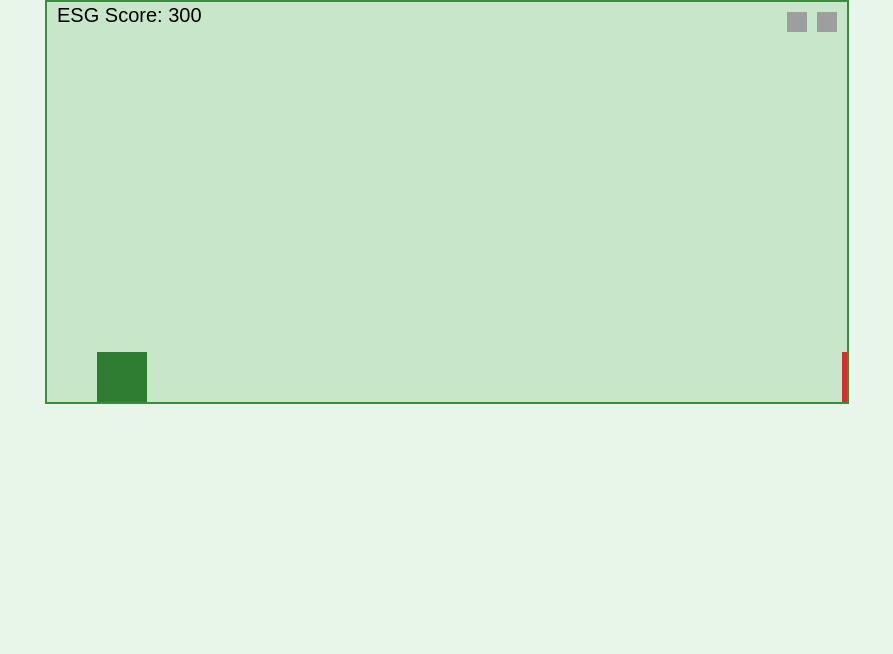
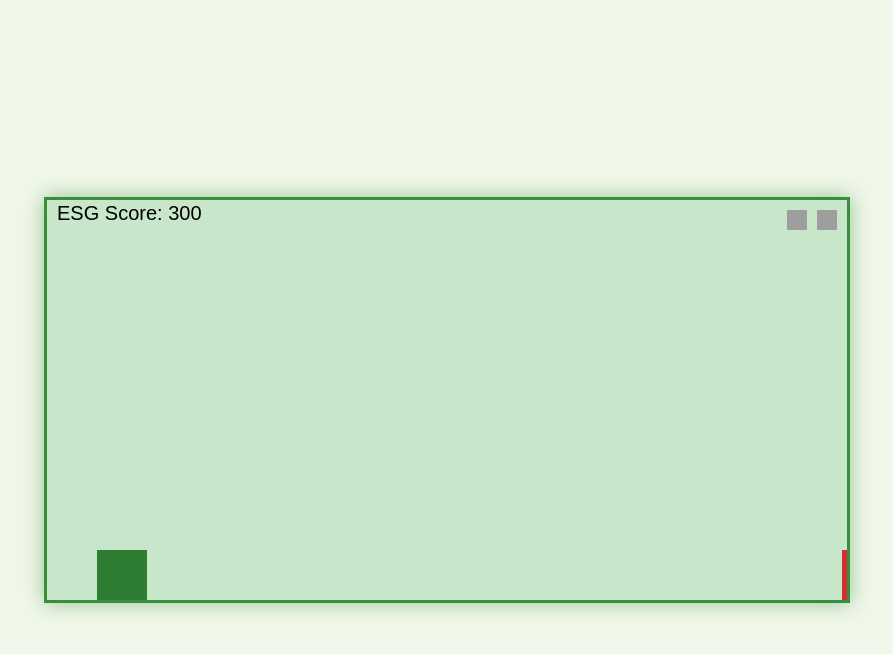
Before and after one commit to eizarg95/minigame, a plain HTML site: page index.html in a window 1280 px wide. Shown: the whole page, without its empty margins (193-1086 px from the left). Drawn offline with Linux system fonts and the light colour scheme.

Commit message:
Update style.css

```diff
--- a/style.css
+++ b/style.css
@@ -1,12 +1,15 @@
 body {
   margin: 0;
-  overflow: hidden;
-  background: #e8f5e9;
-  font-family: sans-serif;
+  background: #f1f8e9;
+  font-family: 'Segoe UI', sans-serif;
+  display: flex;
+  justify-content: center;
+  align-items: center;
+  height: 100vh;
 }
+
 canvas {
-  display: block;
-  margin: 0 auto;
-  background: #c8e6c9;
-  border: 2px solid #388e3c;
+  background-color: #c8e6c9;
+  border: 3px solid #388e3c;
+  box-shadow: 0 0 20px rgba(56, 142, 60, 0.5);
 }
```
